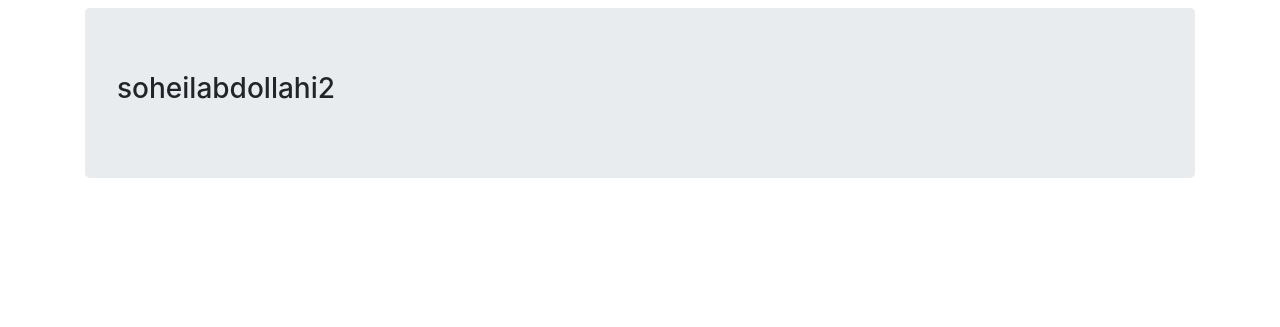
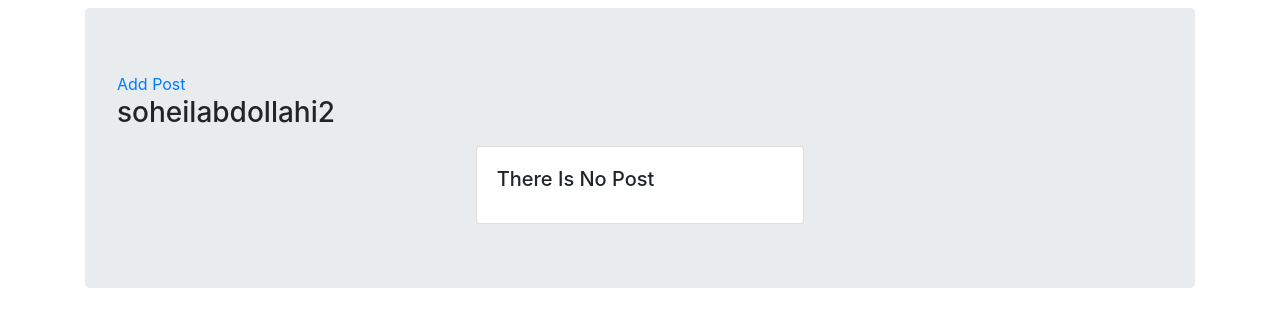
Before and after one commit to soheil75/dgango-social-network, a Django app: page /account/dashboard/2/ in a window 1280 px wide. Shown: the part 56-383 px from the top of the page. Run offline with Django 3.2, Linux system fonts and the light colour scheme; data comes from the database, SQL or seed files in the repository; both versions use the stored data as it was after the commit.

Commit message:
create post with model form

```diff
--- a/A/account/templates/account/dashboard.html
+++ b/A/account/templates/account/dashboard.html
@@ -2,5 +2,29 @@
 
 {% block title %}{{ user.username }} Profile{% endblock %}
 {% block content %}
+    <a href="{% url 'posts:add_post' request.user.id %}">Add Post</a>
     <h3>{{ user.username }}</h3>
+    <p>{{ user.profile.bio }}</p>
+    <div class="row">
+        {% for post in posts %}
+        <div class="col-4">
+            <a href="{{ post.get_absolute_url }}">
+                <div class="card">
+                    <div class="card-body">
+                        <p class="card-text">{{ post.created }}</p>
+                        <h5 class="card-title">{{ post.body }}</h5>
+                    </div>
+                </div>
+            </a>
+        </div>
+        {% empty %}
+        <div class="col-4 mx-auto">
+            <div class="card">
+                <div class="card-body">
+                    <h5 class="card-title">There Is No Post</h5>
+                </div>
+            </div>
+        </div>
+        {% endfor %}
+    </div>
 {% endblock %}
--- a/A/account/views.py
+++ b/A/account/views.py
@@ -4,7 +4,7 @@ from .forms import UserLoginForm,UserRegisterForm
 from django.contrib.auth.models import User
 from django.contrib.auth import authenticate,login,logout
 from django.contrib import messages
-from django.contrib.auth.models import User
+from posts.models import Post
 # Create your views here.
 
 def user_login(request):
@@ -43,4 +43,5 @@ def user_logout(request):
 
 def user_dashboard(request,user_id):
     user = get_object_or_404(User,id = user_id)
-    return render(request,'account/dashboard.html',{'user':user})
+    posts = Post.objects.filter(user=user)
+    return render(request,'account/dashboard.html',{'user':user,'posts':posts})
--- a/A/posts/urls.py
+++ b/A/posts/urls.py
@@ -6,4 +6,5 @@ app_name = 'posts'
 urlpatterns = [
     path('',views.all_posts,name='all_posts'),
     path('<int:year>/<int:month>/<int:day>/<slug:slug>/',views.post_detail,name='post_detail'),
+    path('add_post/<int:user_id>/', views.add_post, name='add_post')
 ]
```
Also changed, not shown: A/posts/forms.py (added, +10 -0 lines), A/posts/templates/posts/add_post.html (added, +13 -0 lines), A/posts/views.py (+19 -1 lines), A/db.sqlite3.
